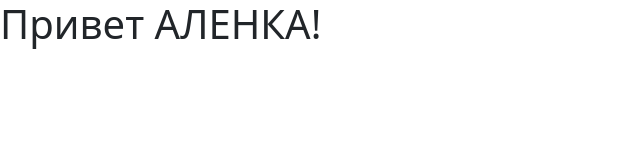
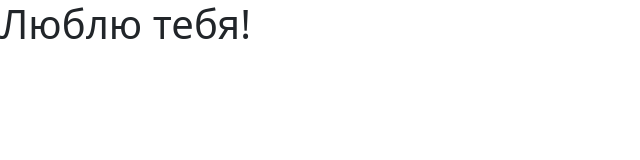
Before and after one commit to TimurGalanin/Galanin.T.R, a plain HTML site: page index.html in a window 1280 px wide. Shown: the whole page, without its empty margins (0-640 px from the left). Drawn offline with nearby package versions, Linux system fonts and the light colour scheme.

Commit message:
first commit

```diff
--- a/index.html
+++ b/index.html
@@ -11,7 +11,7 @@
     <title>Привет мир!</title>
   </head>
   <body>
-    <h1>Привет АЛЕНКА!</h1>
+    <h1>Люблю тебя!</h1>
 
     <!-- Дополнительный JavaScript; выберите один из двух! -->
 
```
